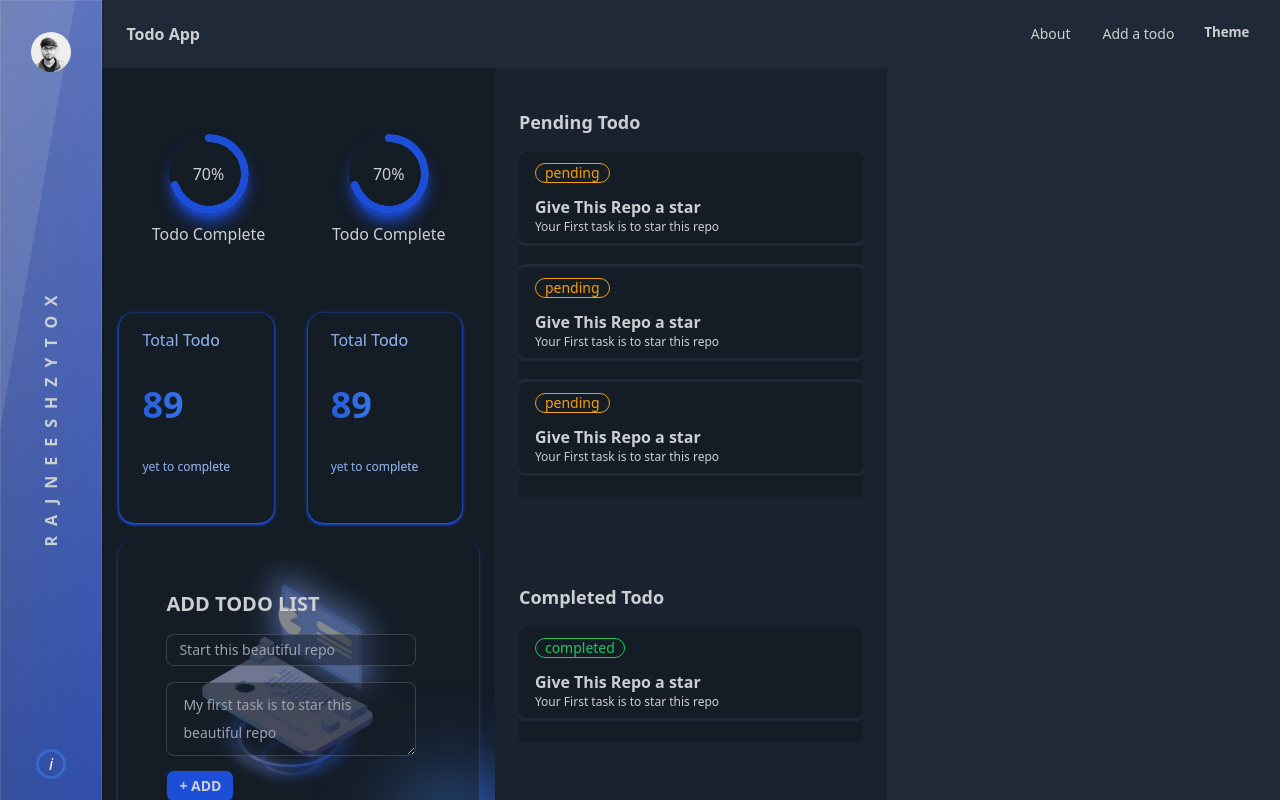
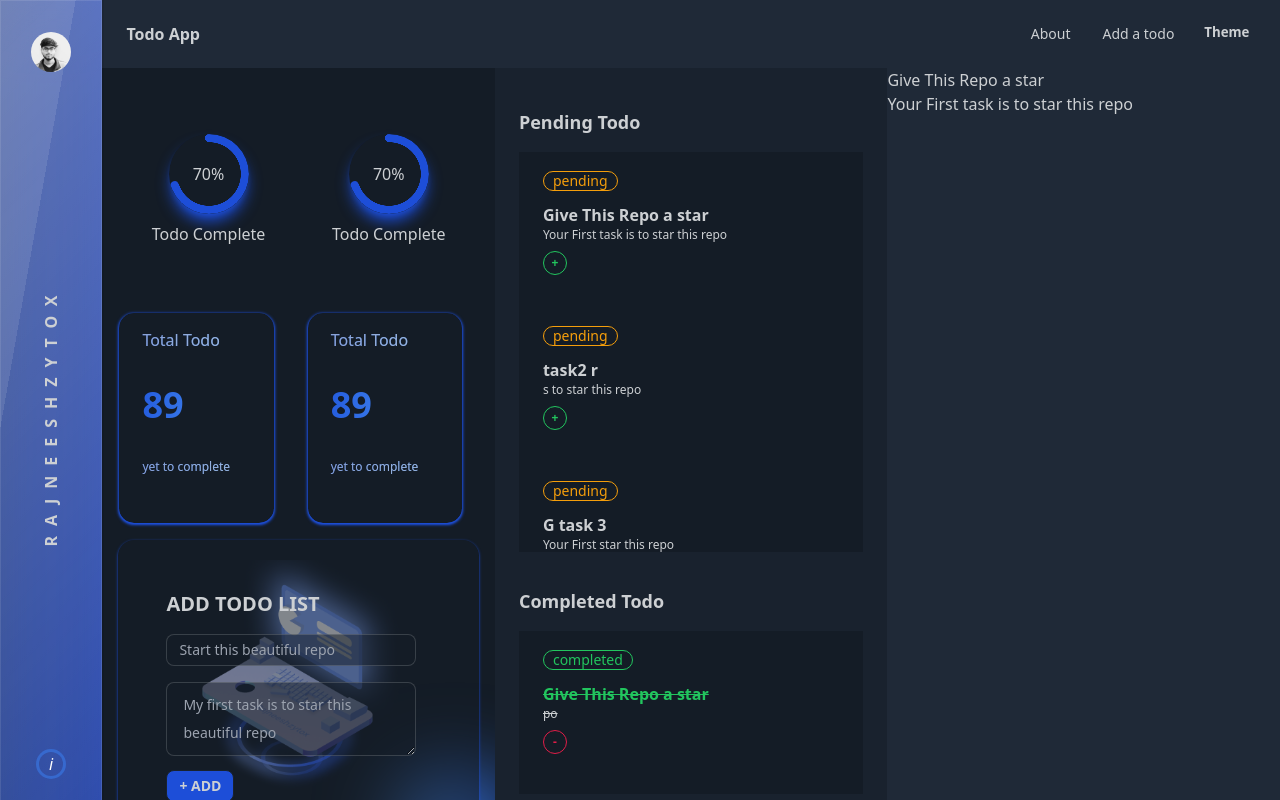
Before and after one commit to Rajneeshzytox/React-Todo-App, a React (Vite) app: page / in a window 1280 px wide. Shown: the top 800 px of the page. Built offline with nearby package versions, Linux system fonts and the light colour scheme.

Commit message:
completed show pending todo, copleted todo, show todo details

```diff
--- a/src/App.jsx
+++ b/src/App.jsx
@@ -4,16 +4,25 @@ import Col_1 from "./sections/Col_1"
 import Col_2 from "./sections/Col_2"
 import Col_3 from "./sections/Col_3"
 import Footer from "./sections/Footer"
+import { useState } from "react";
+
+
+
 
 function App() {
+  const [todoIndex, setTodoIndex] = useState(0)
+  function showTodoDetail(key){
+    setTodoIndex(t => key)
+
+  }
   return (
     <>
     <div className="todo-layout">
       <Sidebar />
       <Navbar />
       <Col_1 />
-      <Col_2 />
-      <Col_3 />
+      <Col_2 showTodoFunc={showTodoDetail} />
+      <Col_3 todoIndexValue={todoIndex}/>
       <Footer />
     </div>
     </>
--- a/src/components/ShowTodo.jsx
+++ b/src/components/ShowTodo.jsx
@@ -1,4 +1,4 @@
-export default function ShowTodo({ title, data, status }) {
+export default function ShowTodo({ title, data, status, show }) {
   return (
     <div className="px-2">
       {/* title */}
@@ -10,19 +10,41 @@ export default function ShowTodo({ title, data, status }) {
         {
             data.map((todo, keys) => (
 
-                <li key={keys} className="ring ring-base-100 truncate rounded-md px-4 py-2 ">
+                <li key={keys} className="m-2 hover:bg-base-100 truncate rounded-md px-4 py-2 ">
 
                 <div className={`badge badge-outline mb-3
-                    ${(status === 'pending'? 'badge-warning': (status === 'completed')? 'badge-success': 'badge-base-100' )}`}>
+                    ${(status === 'pending'? 'badge-warning': (status === `completed`)? 'badge-success': 'badge-base-100' )}`}>
                     {status}
                 </div>
 
-                <h3 className="truncate font-semibold">
+                <h3 className={`truncate font-semibold
+                  ${(status === 'completed'? 'line line-through text-success': '' )}
+                  `}>
                     {todo.title}
                 </h3>
-                <p className="truncate text-xs">
+                <p className={`truncate text-xs
+                  ${(status === 'completed'? 'line line-through': '' )}
+                  `}>
                     {todo.disc}
                 </p>
+
+                {/* btn to send key in other functiom ex: a[1] */}
+                {
+                  (status === 'pending'?
+                  <button
+                   className="tooltip tooltip-right tooltip-success my-2 btn btn-circle btn-outline btn-success btn-xs"
+                    data-tip="show todo"
+                    onClick={() => show(keys)}
+                   >
+                      +
+                  </button>:
+                  (status === `completed`)?
+                  <button  className="tooltip tooltip-right tooltip-error my-2 btn btn-circle btn-outline btn-error btn-xs"
+                  data-tip="delete todo"
+
+                  >-</button> :
+                   null )
+                }
                 </li>
             ))
         }
--- a/src/data/data.jsx
+++ b/src/data/data.jsx
@@ -6,13 +6,13 @@ export const pendingTodo = [
     },
     {
         id: "1p",
-        title: "Give This Repo a star",
-        disc: "Your First task is to star this repo"
+        title: "task2 r",
+        disc: "s to star this repo"
     },
     {
         id: "1p",
-        title: "Give This Repo a star",
-        disc: "Your First task is to star this repo"
+        title: "G task 3",
+        disc: "Your First star this repo"
     },
 
 ]
@@ -20,7 +20,7 @@ export const completedTodo = [
     {
         id: "1c",
         title: "Give This Repo a star",
-        disc: "Your First task is to star this repo"
+        disc: "po"
     },
 
 ]
--- a/src/main.jsx
+++ b/src/main.jsx
@@ -2,6 +2,7 @@ import React from 'react'
 import ReactDOM from 'react-dom/client'
 import App from './App.jsx'
 import './index.css'
+
 import './styles/layout.css'
 ReactDOM.createRoot(document.getElementById('root')).render(
   <React.StrictMode>
--- a/src/sections/Col_1.jsx
+++ b/src/sections/Col_1.jsx
@@ -1,5 +1,6 @@
 import CardStats from "../components/CardStats";
 import CircleStats from "../components/CircleStats";
+
 export default function Col_1() {
   return (
     <section className="min-h-screen  col-1 grid grid-cols-2 p-4 md:grid-cols-4 lg:grid-cols-2 gap-4 relative overflow-clip bg-base-300 z-0">
--- a/src/sections/Col_2.jsx
+++ b/src/sections/Col_2.jsx
@@ -1,10 +1,16 @@
+// data to send in col 2, col 3
 import { completedTodo, pendingTodo } from "../data/data";
+
 import ShowTodo from "../components/ShowTodo";
 
-export default function Col_2() {
+
+
+export default function Col_2({showTodoFunc}) {
+
+
   return (
     <section className="col-2 bg-base-200 grid md:grid-cols-1 grid-cols-2 py-10 px-4">
-      <ShowTodo title="Pending Todo" data={pendingTodo} status="pending"/>
+      <ShowTodo title="Pending Todo" data={pendingTodo} status="pending" show={showTodoFunc}/>
       <ShowTodo title="Completed Todo" data={completedTodo} status="completed" />
 
     </section>
--- a/src/sections/Col_3.jsx
+++ b/src/sections/Col_3.jsx
@@ -1,10 +1,13 @@
+// data to send in col 2, col 3
+import { pendingTodo } from "../data/data";
 
 
-export default function Col_3() {
+export default function Col_3({todoIndexValue}) {
 
     return(
-        <section className="col-3 ">
-
+        <section className="col-3 relative ">
+        <h2>{pendingTodo[todoIndexValue].title}</h2>
+        <p>{pendingTodo[todoIndexValue].disc}</p>
         </section>
     )
 }
--- a/src/sections/Navbar.jsx
+++ b/src/sections/Navbar.jsx
@@ -53,7 +53,7 @@ export default function Navbar() {
                   Theme
                 </div>
                 <div tabIndex={0} className="dropdown-content menu menu-sm">
-                  <div className="theme-light hover:bg-base-100 p-2 rounded-md flex items-center">
+                  <div className="theme-controller theme-light hover:bg-base-100 p-2 rounded-md flex items-center">
                     <span className="aspect-square size-5 bg-primary inline-block rounded-full mr-4"></span>
                     Rajneesh
                   </div>
@@ -85,6 +85,8 @@ export default function Navbar() {
           <li>
             <a href="#create-todo">Add a todo</a>
           </li>
+
+          {/* todo theme */}
           <div className="divider"></div>
           <li className="dropdown">
             <div
@@ -94,23 +96,30 @@ export default function Navbar() {
             >
               theme
             </div>
-            <div
+            <ul
               tabIndex={0}
               className="dropdown-content hover:bg-base-300 flex  flex-col items-start"
             >
-              <div className="theme-light hover:bg-base-100 p-2 rounded-md flex items-center">
+              <li value="light"
+              className=" theme-light hover:bg-base-100 p-2 rounded-md flex items-center">
+                <input
+                type="radio"
+                  name="theme"
+                  className="theme-controller"
+                  value="light"
+                />
                 <span className="aspect-square size-5 bg-primary inline-block rounded-full mr-4"></span>
                 Rajneesh
-              </div>
-              <div className="theme-light hover:bg-base-100 p-2 rounded-md flex items-center">
+              </li>
+              <li className="theme-light hover:bg-base-100 p-2 rounded-md flex items-center">
                 <span className="aspect-square size-5 bg-slate-100 inline-block rounded-full mr-4"></span>
                 Light
-              </div>
-              <div className="theme-dark hover:bg-base-100 p-2 rounded-md flex items-center">
+              </li>
+              <li className="theme-dark hover:bg-base-100 p-2 rounded-md flex items-center">
                 <span className="aspect-square size-5 bg-slate-900 inline-block rounded-full mr-4"></span>
                 Dark
-              </div>
-            </div>
+              </li>
+            </ul>
           </li>
         </ul>
       </div>
```
Also changed, not shown: 1 other file (tests, documents, lock files or other folders).
